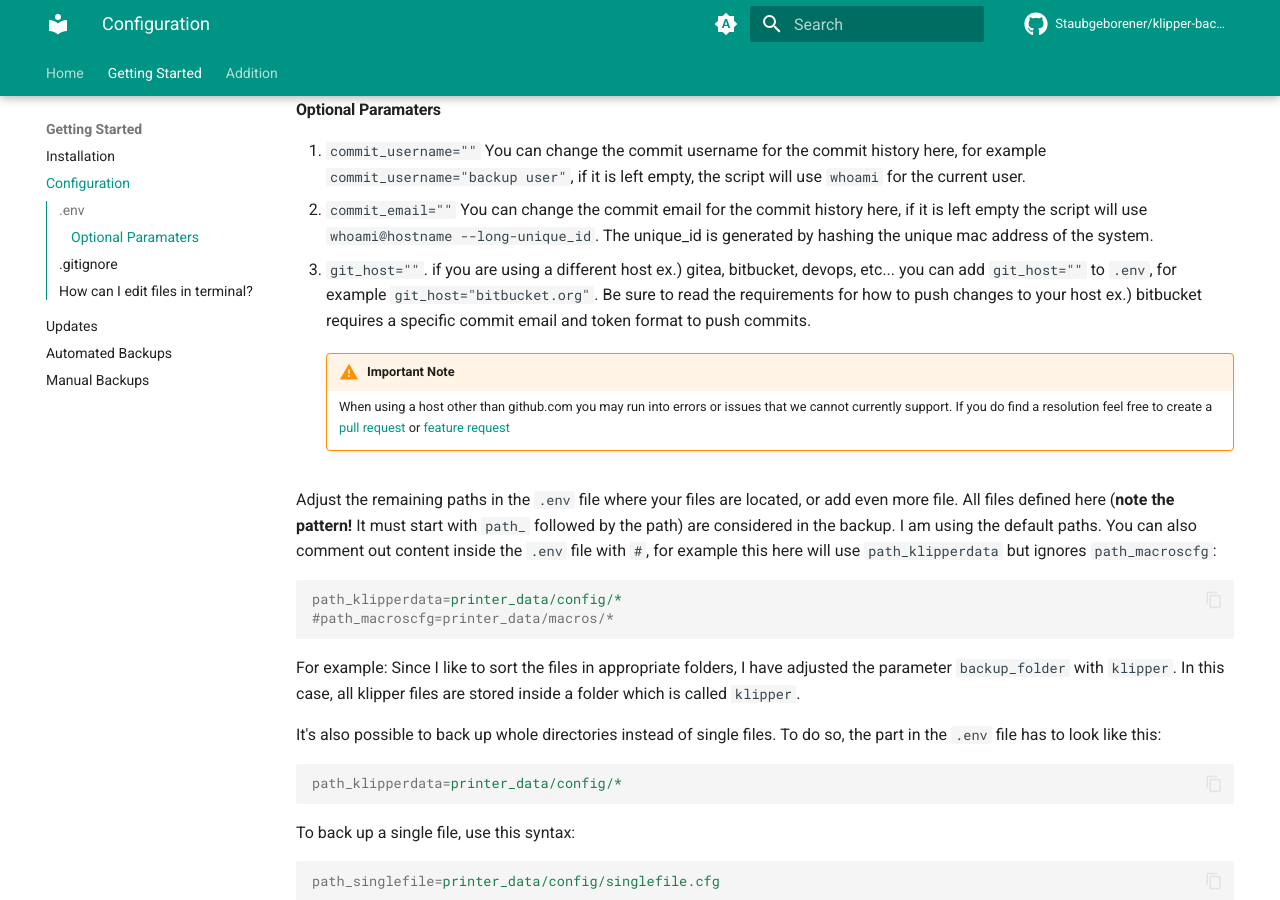
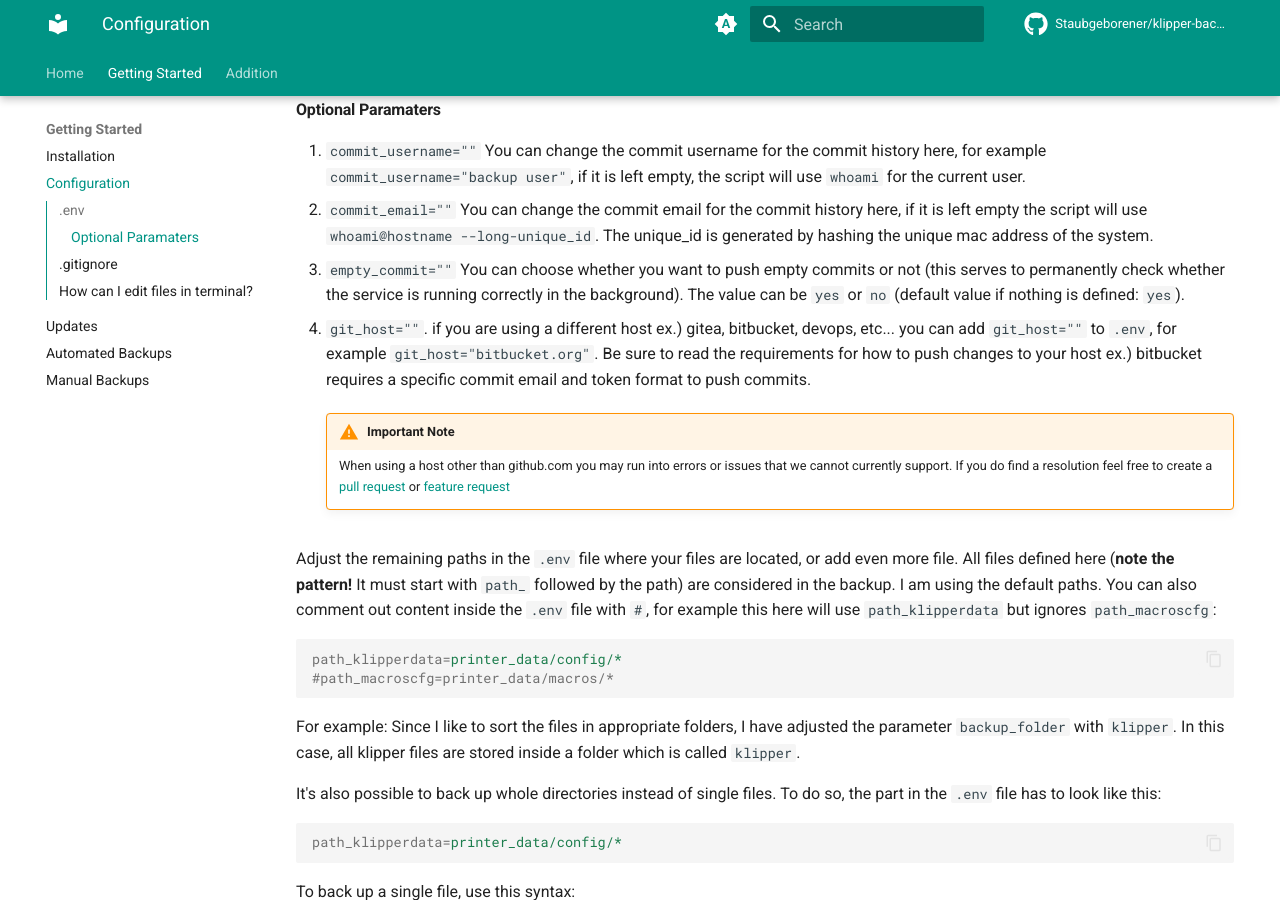
Before and after one commit to Staubgeborener/Klipper-Backup, an MkDocs documentation site: the page built from docs/configuration.md, in a window 1280 px wide and 900 px high, scrolled down 366 px. Built offline with MkDocs 1.6.1 and Material for MkDocs 9.7.7, drawn with Linux system fonts in a browser that asks for light colours; comment, search, counter and statistics services are not loaded.

Commit message:
add empty_commit parameter to docs

```diff
--- a/docs/configuration.md
+++ b/docs/configuration.md
@@ -8,7 +8,8 @@ Now you need your [GitHub token](installation.md#create-github-token).
 #### Optional Paramaters
 1. `commit_username=""` You can change the commit username for the commit history here, for example `commit_username="backup user"`, if it is left empty, the script will use `whoami` for the current user.
 2. `commit_email=""` You can change the commit email for the commit history here, if it is left empty the script will use `whoami@hostname --long-unique_id`. The unique_id is generated by hashing the unique mac address of the system.
-3. `git_host=""`. if you are using a different host ex.) gitea, bitbucket, devops, etc... you can add `git_host=""` to `.env`, for example `git_host="bitbucket.org"`. Be sure to read the requirements for how to push changes to your host ex.) bitbucket requires a specific commit email and token format to push commits.
+3. `empty_commit=""` You can choose whether you want to push empty commits or not (this serves to permanently check whether the service is running correctly in the background). The value can be `yes` or `no` (default value if nothing is defined: `yes`).
+4. `git_host=""`. if you are using a different host ex.) gitea, bitbucket, devops, etc... you can add `git_host=""` to `.env`, for example `git_host="bitbucket.org"`. Be sure to read the requirements for how to push changes to your host ex.) bitbucket requires a specific commit email and token format to push commits.
 
     !!! warning "Important Note"
         When using a host other than github.com you may run into errors or issues that we cannot currently support. If you do find a resolution feel free to create a [pull request](https://github.com/Staubgeborener/klipper-backup/pulls) or [feature request](https://github.com/Staubgeborener/klipper-backup/issues)
```
